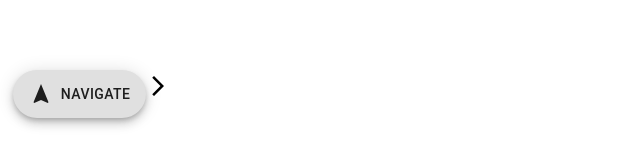
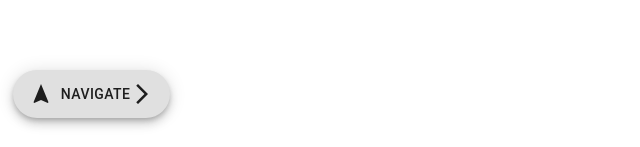
Before and after one commit to YuxiaoWang519/ywportfolio-React-, a React (Create React App) app: page /Home in a window 1280 px wide. Shown: the part 650-797 px from the top of the page, without its empty margins (0-640 px from the left). Built offline with nearby package versions, Linux system fonts and the light colour scheme.

Commit message:
Update SideMenu.js

```diff
--- a/src/components/SideMenu.js
+++ b/src/components/SideMenu.js
@@ -4,14 +4,27 @@ import Box from "@mui/material/Box";
 import Fab from "@mui/material/Fab";
 import NavigationIcon from "@mui/icons-material/Navigation";
 import "../styles/SideMenu.css";
+import Drawer from "@mui/material/Drawer";
+import SpeedDial from "@mui/material/SpeedDial";
+
 function SideMenu() {
+  const [nav, setNav] = React.useState(false);
+  function toggleNav() {
+    setNav(() => !nav);
+    console.log(nav);
+  }
   return (
     <div className="NavFBtn">
-      <Fab variant="extended">
+      <Fab onClick={toggleNav} variant="extended">
         <NavigationIcon sx={{ mr: 1 }} />
-        Navigate
+        Navigate<ArrowForwardIosIcon></ArrowForwardIosIcon>
       </Fab>
-      <ArrowForwardIosIcon></ArrowForwardIosIcon>
+
+      {/* use drawer to show nav */}
+      {/* <Drawer anchor="left" open={nav} onClose={toggleNav}>
+        <div>this is Drawer</div>
+      </Drawer> */}
+      {/* use speeddial to show nav */}
     </div>
   );
 }
```
